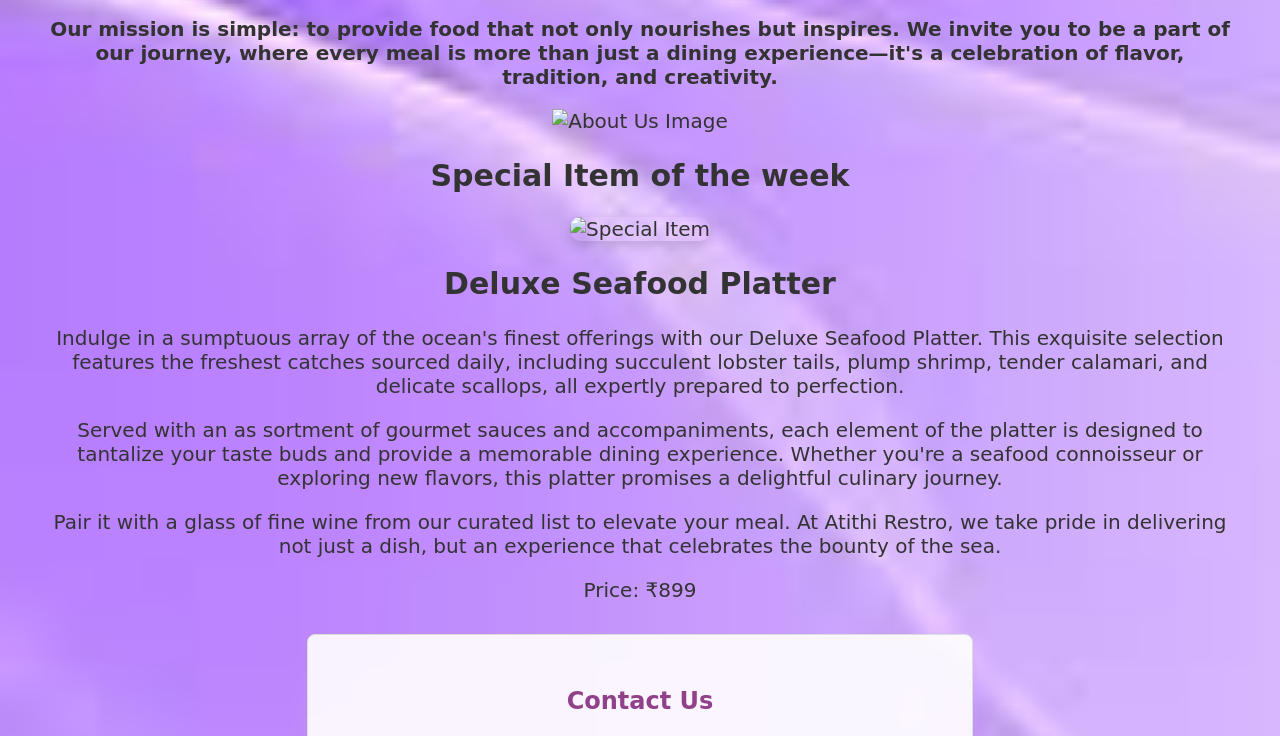
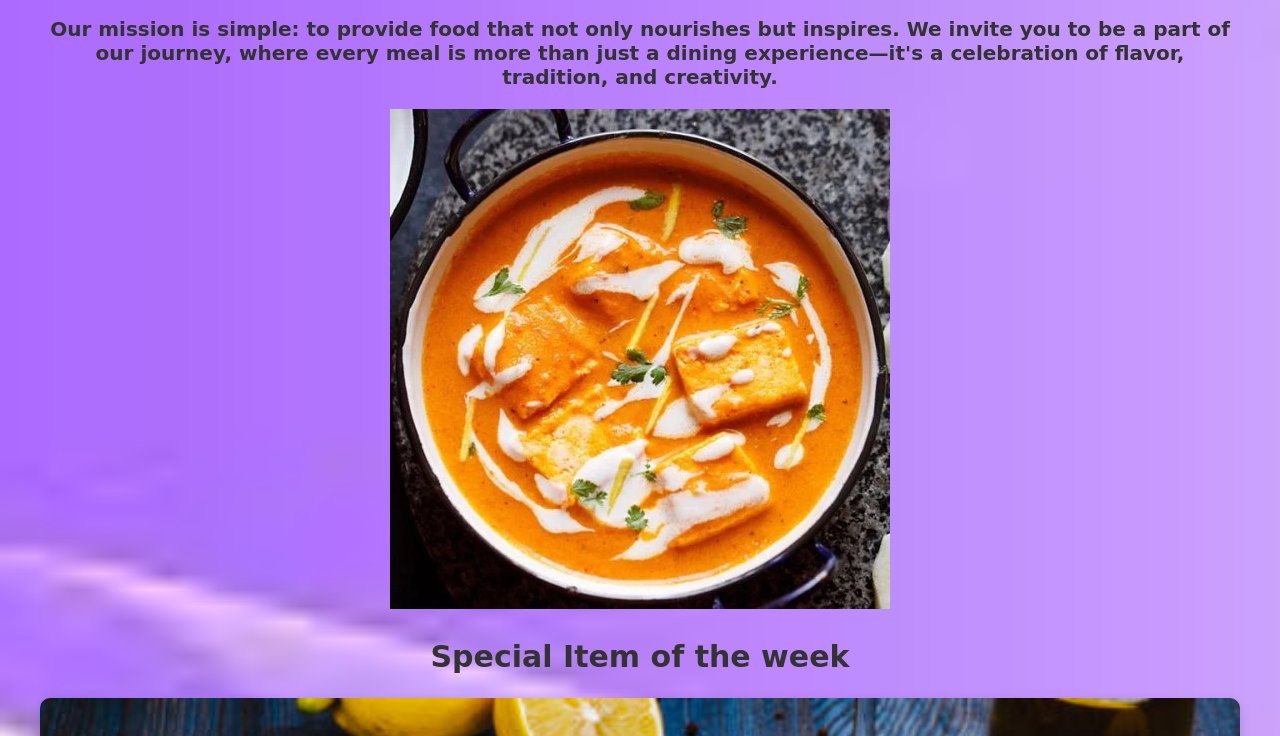
Before and after one commit to Lakshjagtap/Restaurantlandingpage, a plain HTML site: page index.html in a window 1280 px wide. Shown: the part 2200-2936 px from the top of the page. Drawn offline with Linux system fonts and the light colour scheme; the site is published under a folder, as on GitHub Pages, so addresses that start at the root find nothing.

Commit message:
first commit

```diff
--- a/index.html
+++ b/index.html
@@ -279,14 +279,14 @@
 
             <p>Our mission is simple: to provide food that not only nourishes but inspires. We invite you to be a part of our journey, where every meal is more than just a dining experience—it's a celebration of flavor, tradition, and creativity.</p></b>
 
-            <img src="/images/About Us.jpg" alt="About Us Image"> <!-- Placeholder image -->
+            <img src="images/About Us.jpg" alt="About Us Image"> <!-- Placeholder image -->
         </section>
 
         <!-- Special Item Section -->
         <section id="special-item" class="section special-item-section">
             <h1>Special Item of the week</h1>
             <div class="special-item">
-                <img src="/images/Special Food.jpg" alt="Special Item"> <!-- Placeholder image -->
+                <img src="images/Special Food.jpg" alt="Special Item"> <!-- Placeholder image -->
                 <div class="special-item-info">
                     <h2>Deluxe Seafood Platter</h2>
                     <p>Indulge in a sumptuous array of the ocean's finest offerings with our Deluxe Seafood Platter. This exquisite selection features the freshest catches sourced daily, including succulent lobster tails, plump shrimp, tender calamari, and delicate scallops, all expertly prepared to perfection.</p>
```
